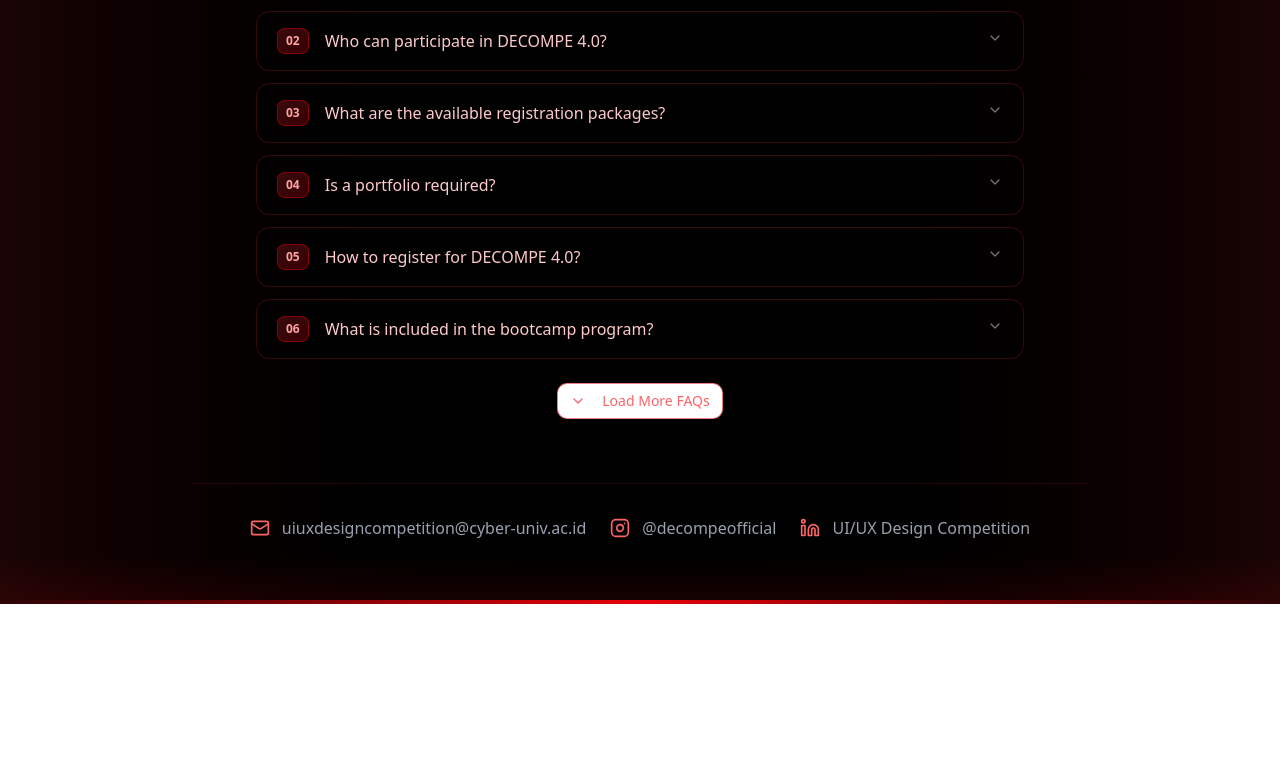
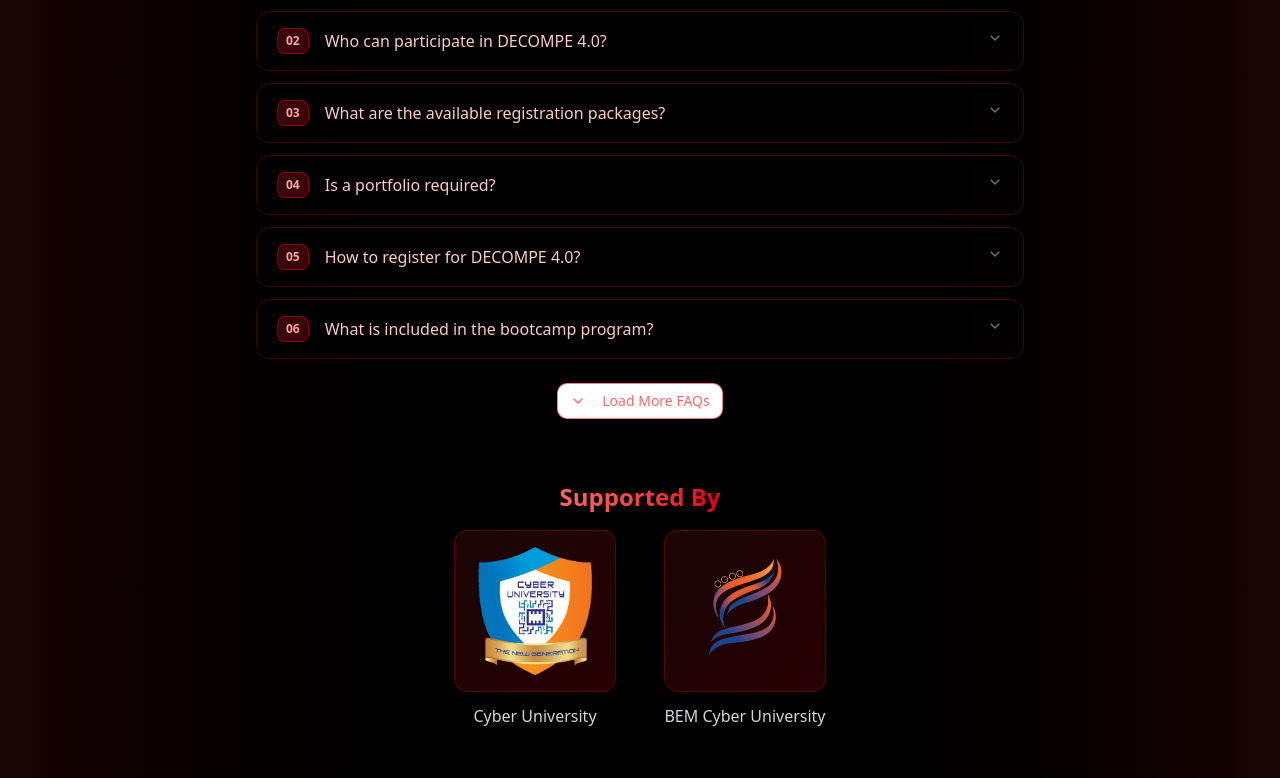
Before and after one commit to TomoNx/DECOMPE_LP, a Next.js app: page /en in a window 1280 px wide. Shown: the part 2019-2797 px from the top of the page. Before the commit the page ends 2623 px from the top, so only its background shows below. Built offline with nearby package versions, Linux system fonts and the light colour scheme; no server answers.

Commit message:
feat(contact): add supported by and organized by sections with logos

```diff
--- a/messages/en.json
+++ b/messages/en.json
@@ -358,7 +358,8 @@
   },
   "contact": {
     "personTitle": "Contact Person",
-    "officialTitle": "Official Contact"
+    "officialTitle": "Official Contact",
+    "supportedByTitle": "Supported By"
   },
   "faq": {
     "badge": "FAQ",
--- a/messages/id.json
+++ b/messages/id.json
@@ -365,7 +365,8 @@
   },
   "contact": {
     "personTitle": "Contact Person",
-    "officialTitle": "Kontak Resmi"
+    "officialTitle": "Kontak Resmi",
+    "supportedByTitle": "Didukung Oleh"
   },
   "faq": {
     "badge": "FAQ",
--- a/package.json
+++ b/package.json
@@ -3,7 +3,7 @@
   "version": "0.1.0",
   "private": true,
   "scripts": {
-    "dev": "nodemon --exec \"npx tsx server.ts\" --watch server.ts --watch src --ext ts,tsx,js,jsx 2>&1 | tee dev.log",
+    "dev": "nodemon --exec \"npx tsx server.ts\" --watch server.ts --watch src --ext ts,tsx,js,jsx 2>&1",
     "build": "next build",
     "start": "tsx server.ts 2>&1 | tee server.log",
     "lint": "next lint",
--- a/src/components/contact-section.tsx
+++ b/src/components/contact-section.tsx
@@ -174,6 +174,79 @@ export default function ContactSection() {
           </div>
         </div>
 
+        {/* Supported By Section */}
+        <div className="mt-12 sm:mt-14 md:mt-16">
+          <div className="text-center mb-6 sm:mb-8">
+            <h4 className="text-xl sm:text-2xl font-bold mb-4">
+              <span className="bg-gradient-to-r from-red-400 to-red-600 bg-clip-text text-transparent">
+                {tContact("supportedByTitle") || "Supported By"}
+              </span>
+            </h4>
+
+            <div className="flex flex-col sm:flex-row items-center justify-center gap-8 sm:gap-12">
+              {/* Cyber University Logo */}
+              <div className="flex flex-col items-center">
+                <div className="bg-gradient-to-br from-red-900/20 to-red-700/20 rounded-xl p-4 border border-red-600/30 backdrop-blur-sm">
+                  <div className="relative w-24 h-24 sm:w-32 sm:h-32 flex items-center justify-center">
+                    <img
+                      src="/images/kampus/CyberUniversity.webp"
+                      alt="Cyber University"
+                      className="max-w-full max-h-full object-contain"
+                    />
+                  </div>
+                </div>
+                <span className="mt-3 text-sm sm:text-base text-gray-300 font-medium">
+                  Cyber University
+                </span>
+              </div>
+
+              {/* BEM Logo */}
+              <div className="flex flex-col items-center">
+                <div className="bg-gradient-to-br from-red-900/20 to-red-700/20 rounded-xl p-4 border border-red-600/30 backdrop-blur-sm">
+                  <div className="relative w-24 h-24 sm:w-32 sm:h-32 flex items-center justify-center">
+                    <img
+                      src="/images/kampus/BEM.png"
+                      alt="BEM"
+                      className="max-w-full max-h-full object-contain"
+                    />
+                  </div>
+                </div>
+                <span className="mt-3 text-sm sm:text-base text-gray-300 font-medium">
+                  BEM Cyber University
+                </span>
+              </div>
+            </div>
+          </div>
+        </div>
+
+        {/* Organized By Section */}
+        <div className="mt-12 sm:mt-14 md:mt-16">
+          <div className="text-center mb-6 sm:mb-8">
+            <h4 className="text-xl sm:text-2xl font-bold mb-4">
+              <span className="bg-gradient-to-r from-red-400 to-red-600 bg-clip-text text-transparent">
+                 Organized By UKM Coding
+              </span>
+            </h4>
+
+            <div className="flex flex-col items-center justify-center">
+              {/* UKM Coding Logo */}
+              <div className="flex flex-col items-center">
+                <div className="bg-gradient-to-br from-red-900/20 to-red-700/20 rounded-xl p-4 border border-red-600/30 backdrop-blur-sm">
+                  <div className="relative w-24 h-24 sm:w-32 sm:h-32 flex items-center justify-center">
+                    {/* Logo akan ditambahkan nanti */}
+                    <div className="w-full h-full flex items-center justify-center border border-dashed border-red-400/50 rounded-lg">
+                      <span className="text-red-400/70 text-xs sm:text-sm text-center px-2">Logo UKM Coding</span>
+                    </div>
+                  </div>
+                </div>
+                <span className="mt-3 text-sm sm:text-base text-gray-300 font-medium">
+                  UKM Coding
+                </span>
+              </div>
+            </div>
+          </div>
+        </div>
+
         {/* Sponsor Section */}
         {/*<div className="mt-12 sm:mt-14 md:mt-16">
           <SponsorMarquee speed="medium" direction="left" pauseOnHover={true} />
```
Also changed, not shown: public/images/kampus/BEM.png (added), public/images/kampus/CyberUniversity.webp (added).
